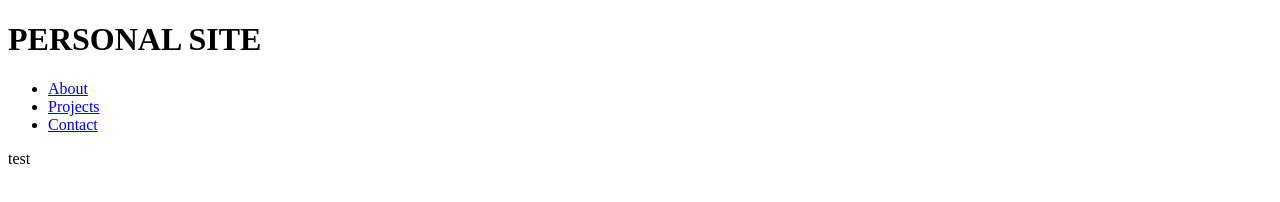
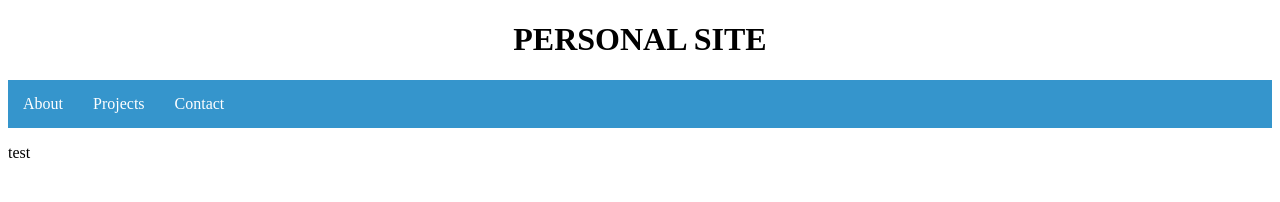
Before and after one commit to AllenCodess/cssproject, a plain HTML site: page index.html in a window 1280 px wide. Drawn offline with Linux system fonts and the light colour scheme.

Commit message:
finally got it working

```diff
--- a/index.html
+++ b/index.html
@@ -4,7 +4,7 @@
   <meta charset="UTF-8">
   <meta name="viewport" content="width=device-width, initial-scale=1.0">
   <title>Personal Site</title>
-  <link href="styles.css" rel="stylesheet" />
+  <link href="style.css" rel="stylesheet" />
 </head>
 <body>
   <header>
--- a/style.css
+++ b/style.css
@@ -4,7 +4,20 @@ h1 {
 
 .navbar ul{
  list-style-type:none;
- background-color:#3baf6b;
+ background-color:#3595cc;
  margin: 0px;
  padding: 0px;
+ overflow: hidden;
 }
+
+.navbar a {
+    text-decoration: none;
+    padding: 15px;
+    display: block;
+    color: white
+}
+
+.navbar li {
+    float: left;
+
+}
```
